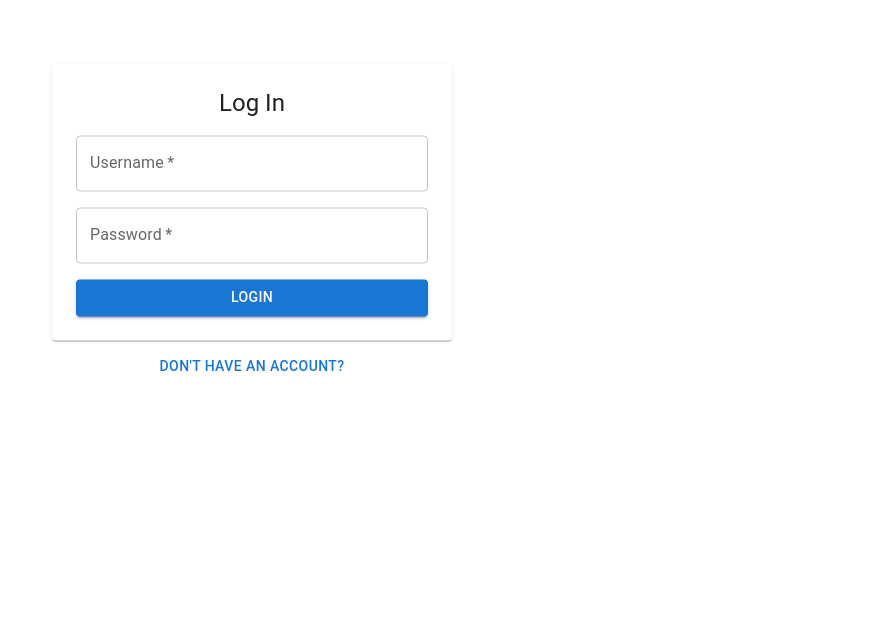
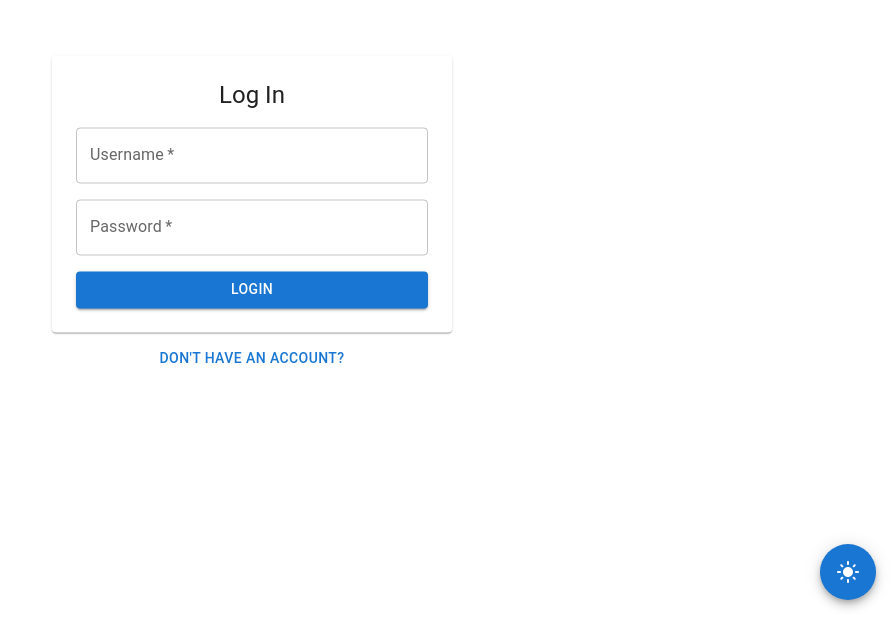
Before and after one commit to djangbahevans/peg-case-study, a React (Create React App) app in the folder frontend/: page /login in a window 1280 px wide. Shown: the part 184-816 px from the top of the page, without its empty margins (388-1280 px from the left). Built offline with nearby package versions, Linux system fonts and the light colour scheme; no server answers.

Commit message:
Add support for light and dark modes

```diff
--- a/frontend/src/App.tsx
+++ b/frontend/src/App.tsx
@@ -1,5 +1,6 @@
 import { QueryClient, QueryClientProvider } from 'react-query';
 import { AuthProvider } from './contexts';
+import { AppThemeProvider } from './contexts/ThemeContext';
 import { AppRouter } from './routes';
 
 
@@ -14,11 +15,13 @@ const queryClient = new QueryClient({
 function App() {
   return (
     <div className="App">
-      <QueryClientProvider client={queryClient}>
-        <AuthProvider>
-          <AppRouter />
-        </AuthProvider>
-      </QueryClientProvider>
+      <AppThemeProvider>
+        <QueryClientProvider client={queryClient}>
+          <AuthProvider>
+            <AppRouter />
+          </AuthProvider>
+        </QueryClientProvider>
+      </AppThemeProvider>
     </div>
   );
 }
--- a/frontend/src/contexts/AuthContext.tsx
+++ b/frontend/src/contexts/AuthContext.tsx
@@ -1,7 +1,7 @@
 import { createContext, useContext, useState } from "react"
 import { useQuery } from "react-query"
-import { getMe, login as loginResponse } from "../services/api"
-import { authContextDefaults, IAuthContext, ILoginVariables, IUser } from "../utils/sharedInterfaces"
+import { getMe, login } from "../services/api"
+import { authContextDefaults, IAuthContext, ILoginVariables, IProviderProps, IUser } from "../utils/sharedInterfaces"
 
 
 const authContext = createContext<IAuthContext>(authContextDefaults)
@@ -45,7 +45,7 @@ const useAuth = () => {
   return {
     ...authInfo,
     login: async ({ username: email, password }: ILoginVariables) => {
-      const data = await loginResponse({ username: email, password })
+      const data = await login({ username: email, password })
 
       const { access_token } = data
       localStorage.setItem("access_token", access_token)
@@ -68,11 +68,12 @@ const useAuth = () => {
   };
 }
 
-export const AuthProvider = ({ children }: any) => {
+export const AuthProvider = ({ children }: IProviderProps) => {
   const auth = useAuth()
 
   return (
     <authContext.Provider value={auth}>
+      <div />
       {children}
     </authContext.Provider>
   )
--- /dev/null
+++ b/frontend/src/contexts/ThemeContext.tsx
@@ -0,0 +1,46 @@
+import { createTheme, CssBaseline, ThemeProvider } from "@mui/material"
+import { createContext, useContext, useEffect, useMemo, useState } from "react"
+import { IProviderProps, IThemeContext, themeContextDefautls } from "../utils/sharedInterfaces"
+
+const themeContext = createContext<IThemeContext>(themeContextDefautls)
+
+export const AppThemeProvider = ({ children }: IProviderProps) => {
+  const [mode, setMode] = useState<"light" | "dark">("light")
+
+  useEffect(() => {
+    let colormode = localStorage.getItem("color-mode")
+    if (colormode === "light" || colormode === "dark") {
+      setMode(colormode)
+    }
+    else if (window.matchMedia("(prefers-color-scheme: dark)").matches) {
+      setMode("dark")
+    }
+    else {
+      setMode("light")
+    }
+  }, [])
+
+  const theme = useMemo(() => {
+    return createTheme({ palette: { mode } })
+  }, [mode])
+
+  const value = {
+    toggleTheme: () => {
+      setMode(mode === "light" ? "dark" : "light")
+    },
+    mode
+  }
+
+  return (
+    <themeContext.Provider value={value}>
+      <ThemeProvider theme={theme} >
+        <CssBaseline />
+        {children}
+      </ThemeProvider>
+    </themeContext.Provider>
+  )
+}
+
+const ThemeConsumer = () => useContext(themeContext)
+
+export { ThemeConsumer as useTheme }
--- a/frontend/src/contexts/index.ts
+++ b/frontend/src/contexts/index.ts
@@ -1 +1,2 @@
 export * from './AuthContext'
+export * from './ThemeContext'
--- a/frontend/src/routes/AppRouter.tsx
+++ b/frontend/src/routes/AppRouter.tsx
@@ -1,14 +1,21 @@
+import { DarkMode, LightMode } from "@mui/icons-material"
+import { Fab } from "@mui/material"
 import { BrowserRouter, Navigate, Route, Routes } from "react-router-dom"
 import { AdminRoute, PrivateRoute, PublicRoute } from "."
 import { PaymentsTable, ReservationsTable, UsersTable } from "../components"
+import { useTheme } from "../contexts"
 import { Dashboard, LoginPage, SignupPage } from "../pages"
 
-const AppRouter = () => (
+
+const AppRouter = () => {
+  const { toggleTheme, mode } = useTheme()
+
+  return (
     <BrowserRouter>
       <div>
         <Routes>
           <Route path="/" element={<PrivateRoute><Dashboard /></PrivateRoute>}>
-          <Route path="/" element={<ReservationsTable/>} />
+            <Route path="/" element={<ReservationsTable />} />
             <Route path="/payments" element={<PaymentsTable />} />
             <Route path="/users" element={<AdminRoute><UsersTable /></AdminRoute>} />
           </Route>
@@ -16,8 +23,14 @@ const AppRouter = () => (
           <Route path="/signup" element={<PublicRoute><SignupPage /></PublicRoute>} />
           <Route path="*" element={<Navigate to="/login" />} />
         </Routes>
+        <Fab onClick={() => {
+          toggleTheme()
+        }} color="primary" sx={{ position: "absolute", right: 16, bottom: 16 }}>
+          {mode === "light" ? <LightMode /> : <DarkMode />}
+        </Fab>
       </div>
     </BrowserRouter>
   )
+}
 
 export { AppRouter }
--- a/frontend/src/utils/sharedInterfaces.ts
+++ b/frontend/src/utils/sharedInterfaces.ts
@@ -1,3 +1,5 @@
+import { ReactChild } from "react"
+
 export type IReservationCreate = {
   facility: "Swimming Pool" | "Tennis Court" | "Gym" | "Conference Room"
   time: string
@@ -19,11 +21,6 @@ export type IPayment = {
   user_id: number
   amount: number
   created_at: string
-}
-
-export const paymentDefaults: IPaymentCreate = {
-  amount: 0,
-  username: ""
 }
 
 export type IError = {
@@ -72,14 +69,6 @@ export interface ILoginResponse {
   token_type: string
 }
 
-
-export const authContextDefaults: IAuthContext = {
-  isAuthenticated: false,
-  loading: false,
-  login: () => new Promise<ILoginResponse>(() => { }),
-  logout: (): void => { }
-}
-
 export interface ILoginVariables {
   username: string
   password: string
@@ -89,3 +78,29 @@ export interface IPaginateResponse<T> {
   count: number
   data: T
 }
+
+export interface IProviderProps {
+  children?: ReactChild | ReactChild[]
+}
+
+export interface IThemeContext {
+  toggleTheme: () => void
+  mode: "light" | "dark"
+}
+
+export const paymentDefaults: IPaymentCreate = {
+  amount: 0,
+  username: ""
+}
+
+export const themeContextDefautls: IThemeContext = {
+  toggleTheme: () => { },
+  mode: "light"
+}
+
+export const authContextDefaults: IAuthContext = {
+  isAuthenticated: false,
+  loading: false,
+  login: () => new Promise<ILoginResponse>(() => { }),
+  logout: (): void => { }
+}
```
Lines whose indentation alone changed are shown as unchanged.
